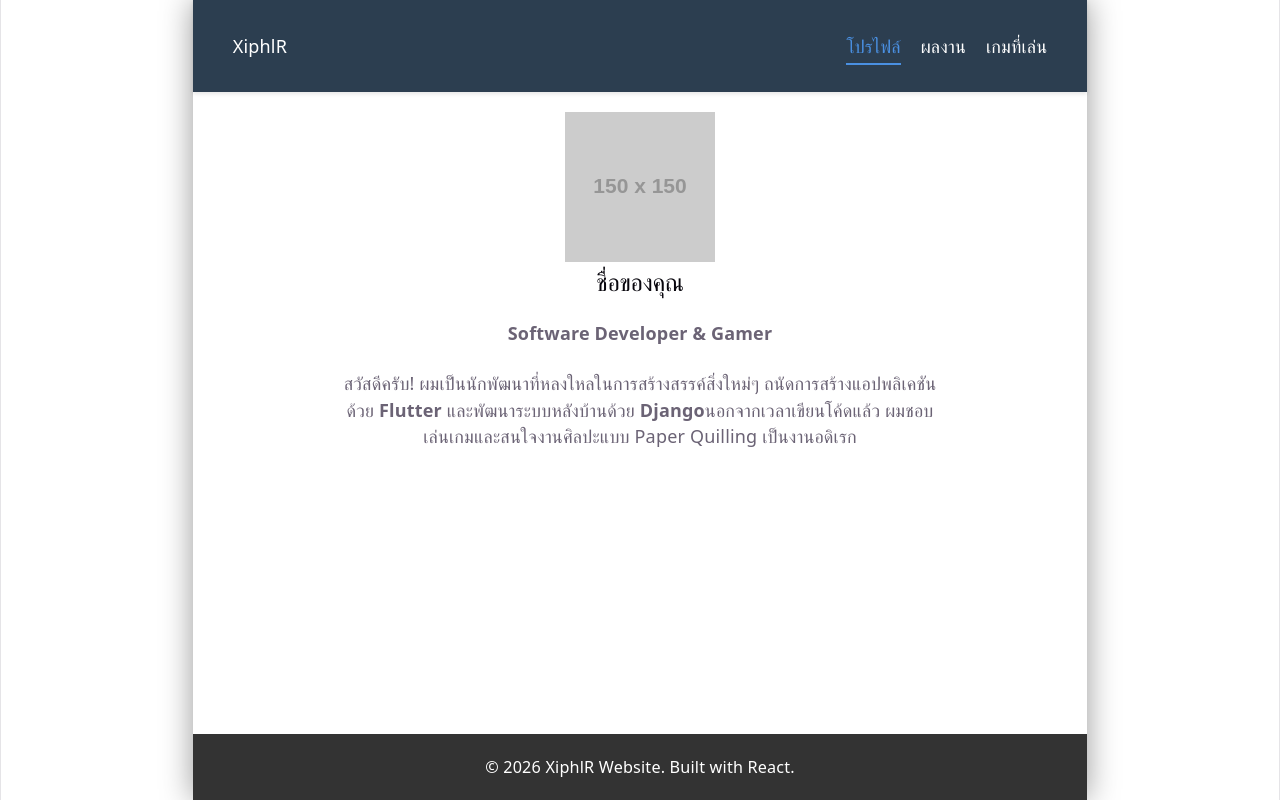
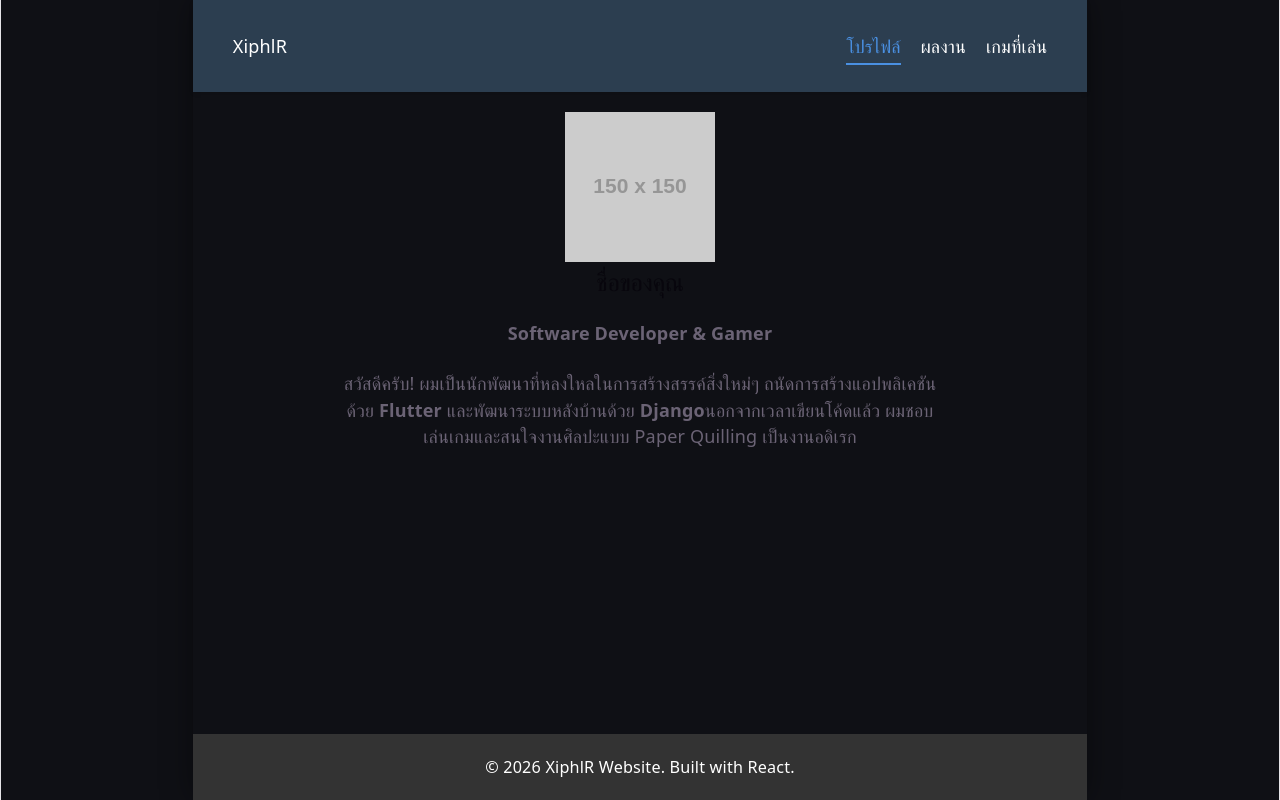
Before and after one commit to XiphlR/XiphlR-Website, a React (Vite) app: page / in a window 1280 px wide. Built offline with nearby package versions, Linux system fonts and the light colour scheme; no server answers.

Commit message:
Update App.css

```diff
--- a/src/App.css
+++ b/src/App.css
@@ -1,5 +1,6 @@
 
 html, body, #root {
+  background-color: #0f1015;
   width: 100%;
   min-height: 100vh;
   margin: 0;
```
